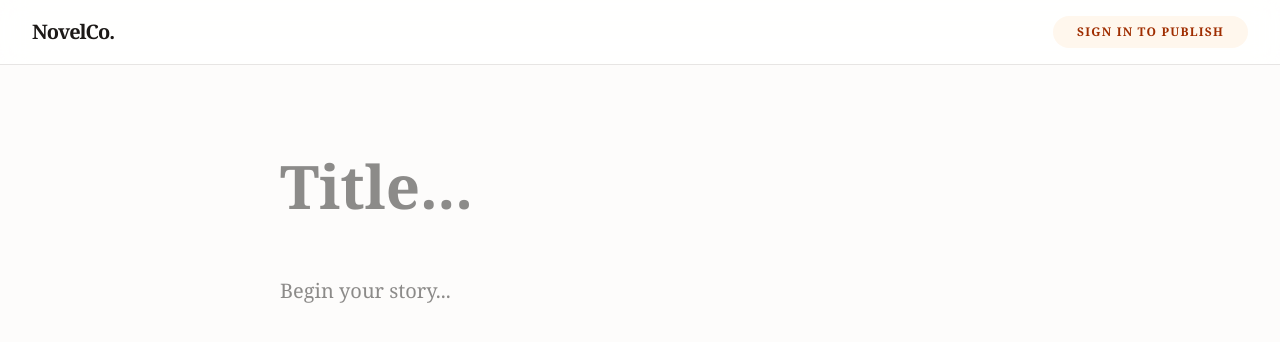
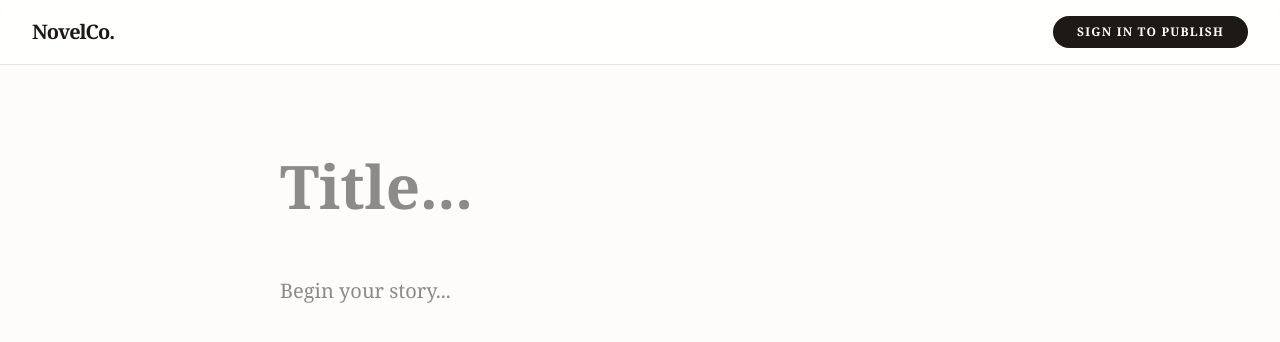
Before and after one commit to alientoarvinb0477-cloud/novelco, a Next.js app: page /write in a window 1280 px wide. Shown: the top 342 px of the page. Built offline with nearby package versions, Linux system fonts and the light colour scheme; no server answers.

Commit message:
fix: wrap write page in suspense to resolve prerender error

```diff
--- a/app/write/page.tsx
+++ b/app/write/page.tsx
@@ -6,7 +6,7 @@ import { supabase } from "@/lib/supabase";
 import { UserButton, useUser, SignInButton } from "@clerk/nextjs";
 import Link from "next/link";
 
-// 1. Move your main logic into a separate internal component
+// 1. Component that uses the searchParams
 function WriteEditor() {
   const router = useRouter();
   const searchParams = useSearchParams();
@@ -74,7 +74,7 @@ function WriteEditor() {
             </>
           ) : (
             <SignInButton mode="modal">
-              <button className="bg-orange-50 text-orange-800 px-6 py-2 rounded-full font-sans text-xs font-bold uppercase tracking-widest">Sign in to Publish</button>
+              <button className="bg-stone-900 text-white px-6 py-2 rounded-full font-sans text-xs font-bold uppercase tracking-widest">Sign in to Publish</button>
             </SignInButton>
           )}
         </div>
@@ -88,10 +88,10 @@ function WriteEditor() {
   );
 }
 
-// 2. The default export MUST wrap the component in Suspense
-export default function WriteNovel() {
+// 2. Main Page Export wrapped in Suspense
+export default function WriteNovelPage() {
   return (
-    <Suspense fallback={<div className="p-20 text-center font-sans text-stone-400 uppercase tracking-widest">Loading Editor...</div>}>
+    <Suspense fallback={<div className="p-20 text-center font-sans text-stone-400">Loading Editor...</div>}>
       <WriteEditor />
     </Suspense>
   );
```
